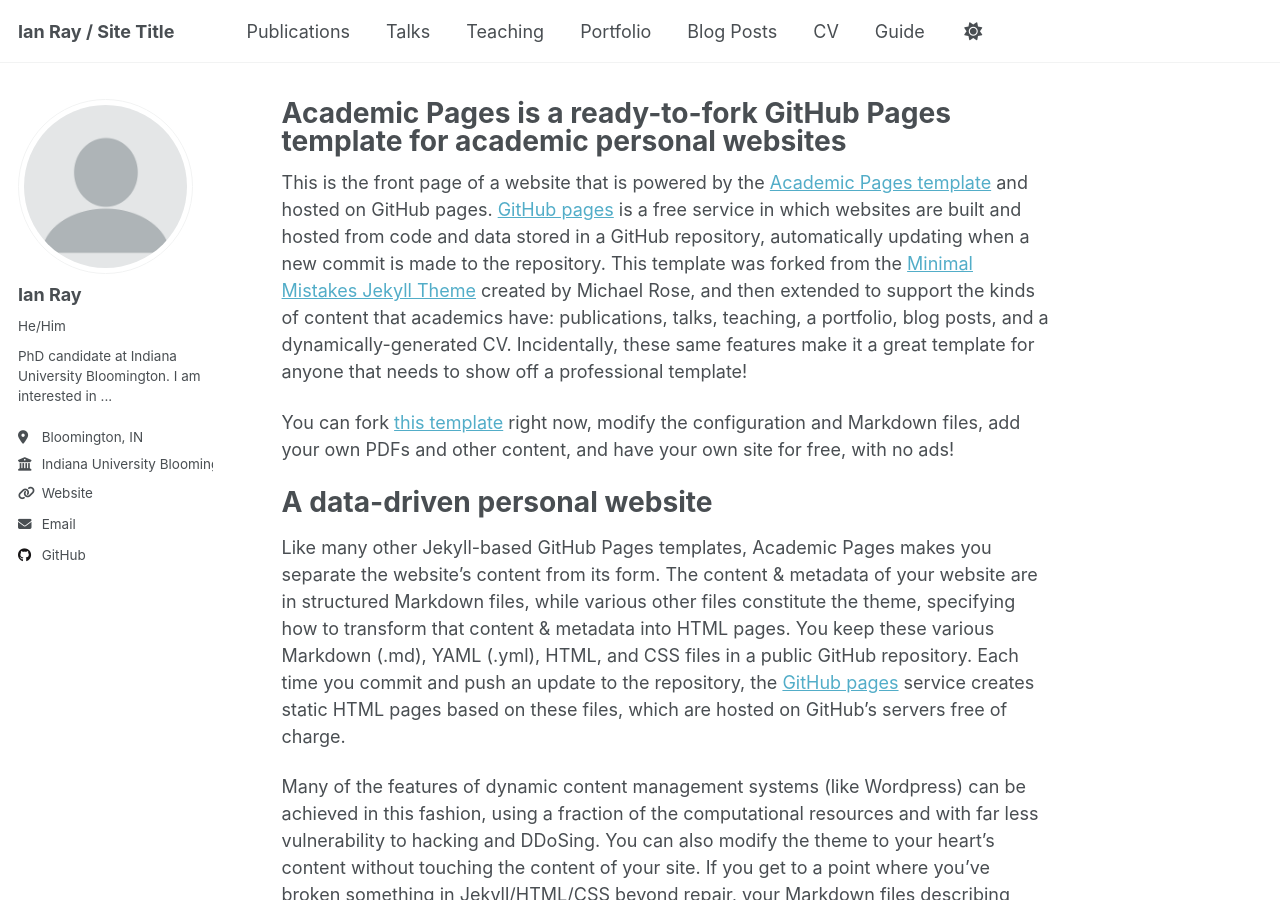
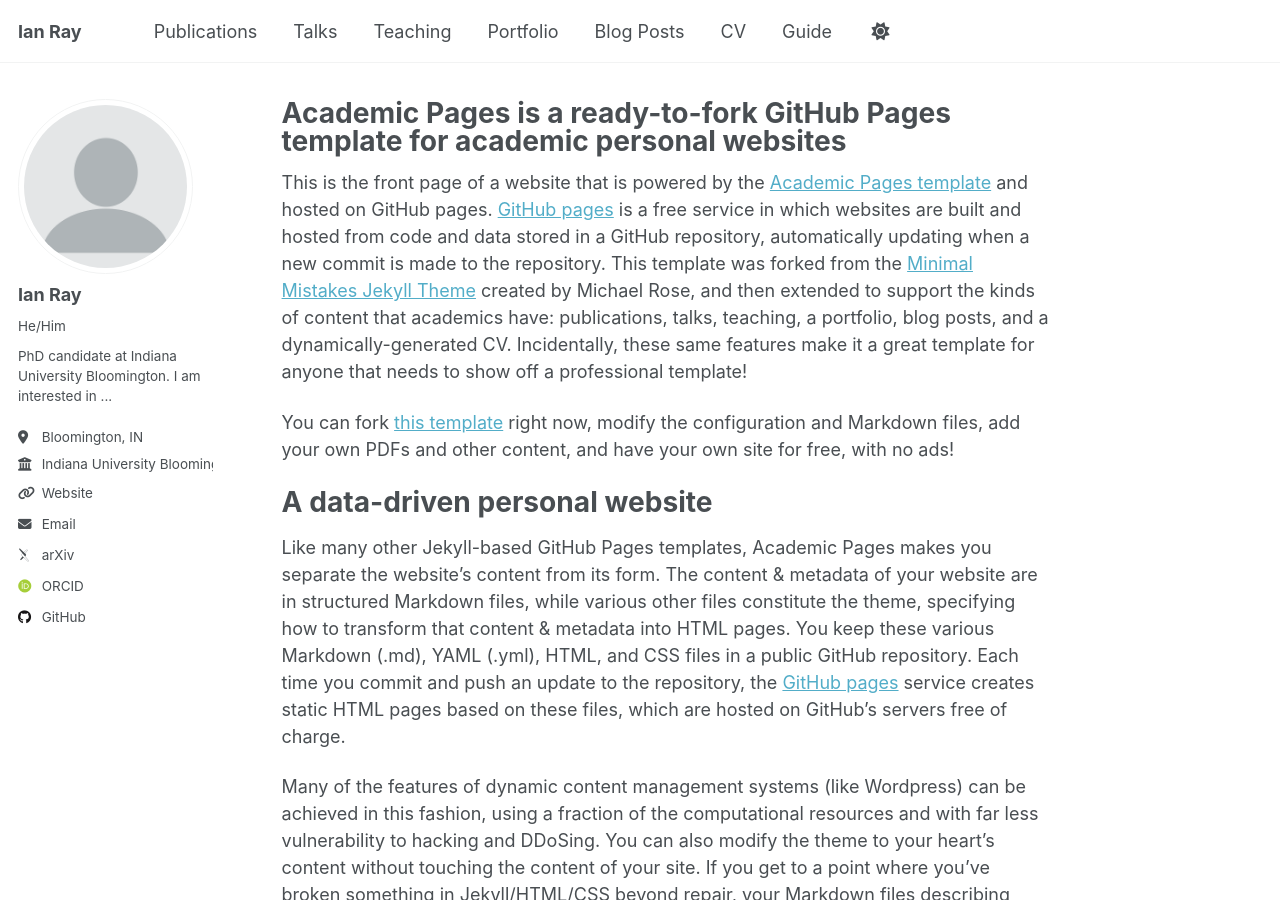
Before and after one commit to IanRay11/IanRay11.github.io, a Jekyll site: the page built from _pages/about.md, in a window 1280 px wide and 900 px high. Built offline with Jekyll 4.4.1, drawn with Linux system fonts in a browser that asks for light colours; some web fonts are replaced; a script that is not in the unit is left out; part of the change alters nothing that is shown.

Commit message:
Update _config.yml

```diff
--- a/_config.yml
+++ b/_config.yml
@@ -9,7 +9,7 @@
 # Basic Site Settings
 locale                   : "en-US"
 site_theme               : "default" # Currently available options are "default", "air"
-title                    : "Ian Ray / Site Title"
+title                    : "Ian Ray"
 title_separator          : "-"
 name                     : &name "Ian"
 description              : &description "PhD candidate at Indiana University Bloomington"
@@ -32,11 +32,11 @@ author:
 
   # Academic websites
   academia         : # URL
-  arxiv            : # URL - Update with the correct link to your profile
+  arxiv            : https://arxiv.org/a/0009-0002-9732-8231
   googlescholar    : # URL
   inspire-hep      : # URL
   impactstory      : # URL
-  orcid            : # URL
+  orcid            : https://orcid.org/0009-0002-9732-8231
   semantic         : # URL
   pubmed           : # URL
   researchgate     : # URL
```
